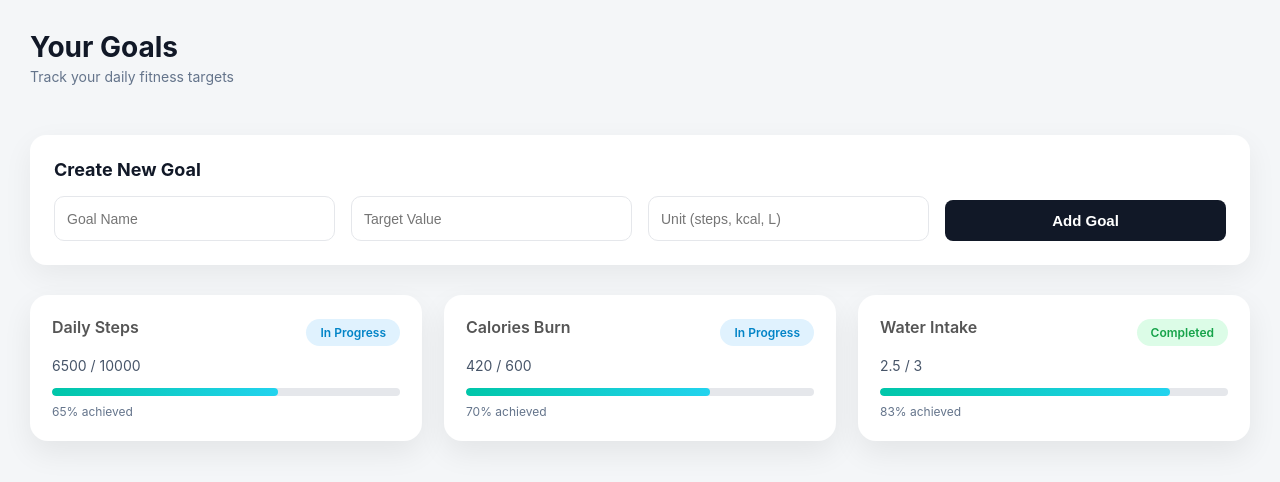
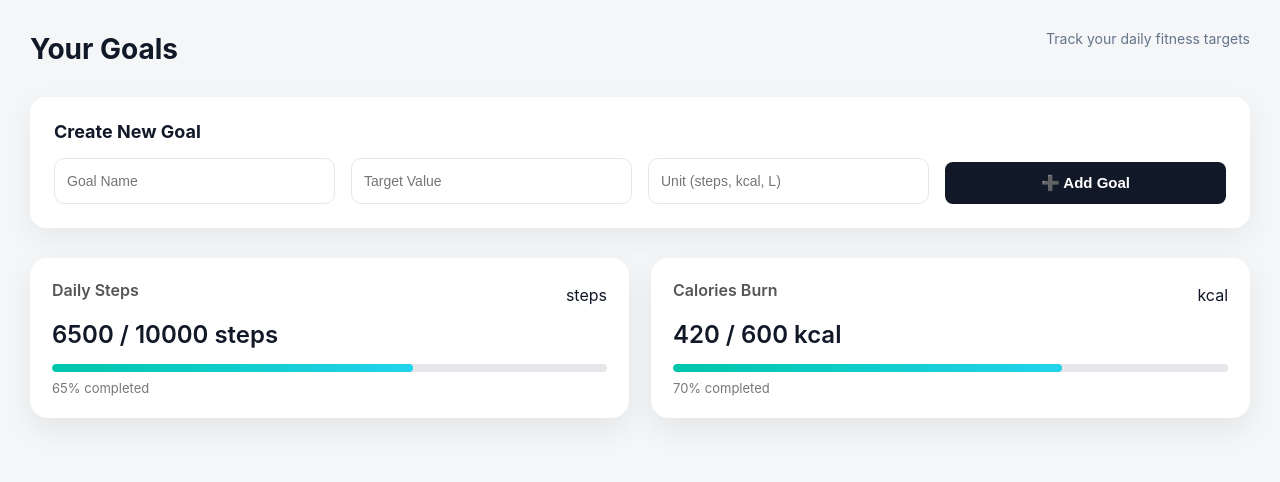
Before and after one commit to Bhuviofficial/Fitness-Frontend, a React (Vite) app: page /goals in a window 1280 px wide. Shown: the top 482 px of the page. Built offline with nearby package versions, Linux system fonts and the light colour scheme; sample sign-in values are in the browser's storage.

Commit message:
button added

```diff
--- a/src/pages/Goals.jsx
+++ b/src/pages/Goals.jsx
@@ -1,45 +1,84 @@
-import React from "react";
+import React, { useState } from "react";
 
 const Goals = () => {
-  const goals = [
+  const [goals, setGoals] = useState([
     {
       title: "Daily Steps",
       current: 6500,
       target: 10000,
+      unit: "steps",
       status: "active",
     },
     {
       title: "Calories Burn",
       current: 420,
       target: 600,
+      unit: "kcal",
       status: "active",
     },
-    {
-      title: "Water Intake",
-      current: 2.5,
-      target: 3,
-      status: "done",
-    },
-  ];
+  ]);
+
+  const [title, setTitle] = useState("");
+  const [target, setTarget] = useState("");
+  const [unit, setUnit] = useState("");
+
+  // ✅ ADD GOAL FUNCTION
+  const handleAddGoal = () => {
+    if (!title || !target || !unit) return;
+
+    const newGoal = {
+      title,
+      current: 0,
+      target: Number(target),
+      unit,
+      status: "active",
+    };
+
+    setGoals([...goals, newGoal]);
+
+    // reset form
+    setTitle("");
+    setTarget("");
+    setUnit("");
+  };
 
   return (
     <div className="goals-page">
       {/* HEADER */}
       <div className="goals-header">
-        <div>
-          <h2>Your Goals</h2>
-          <p>Track your daily fitness targets</p>
-        </div>
+        <h2>Your Goals</h2>
+        <p>Track your daily fitness targets</p>
       </div>
 
-      {/* CREATE GOAL CARD */}
+      {/* CREATE GOAL */}
       <div className="goal-form-card">
         <h3>Create New Goal</h3>
+
         <div className="goal-form">
-          <input type="text" placeholder="Goal Name" />
-          <input type="number" placeholder="Target Value" />
-          <input type="text" placeholder="Unit (steps, kcal, L)" />
-          <button className="primary-btn">Add Goal</button>
+          <input
+            type="text"
+            placeholder="Goal Name"
+            value={title}
+            onChange={(e) => setTitle(e.target.value)}
+          />
+
+          <input
+            type="number"
+            placeholder="Target Value"
+            value={target}
+            onChange={(e) => setTarget(e.target.value)}
+          />
+
+          <input
+            type="text"
+            placeholder="Unit (steps, kcal, L)"
+            value={unit}
+            onChange={(e) => setUnit(e.target.value)}
+          />
+
+          <button className="primary-btn" onClick={handleAddGoal}>
+            ➕ Add Goal
+          </button>
         </div>
       </div>
 
@@ -55,29 +94,23 @@ const Goals = () => {
             <div className="goal-card" key={index}>
               <div className="goal-card-header">
                 <h4>{goal.title}</h4>
-                <span
-                  className={`goal-status ${
-                    goal.status === "done" ? "done" : "active"
-                  }`}
-                >
-                  {goal.status === "done" ? "Completed" : "In Progress"}
-                </span>
+                <span className="goal-unit">{goal.unit}</span>
               </div>
 
-              <div className="goal-target">
-                {goal.current} / {goal.target}
+              <div className="goal-value">
+                {goal.current} / {goal.target} {goal.unit}
               </div>
 
               <div className="progress-bar">
                 <div
                   className="progress-fill"
                   style={{ width: `${progress}%` }}
-                ></div>
+                />
               </div>
 
-              <span className="progress-text">
-                {Math.round(progress)}% achieved
-              </span>
+              <p className="goal-progress">
+                {Math.round(progress)}% completed
+              </p>
             </div>
           );
         })}
```
